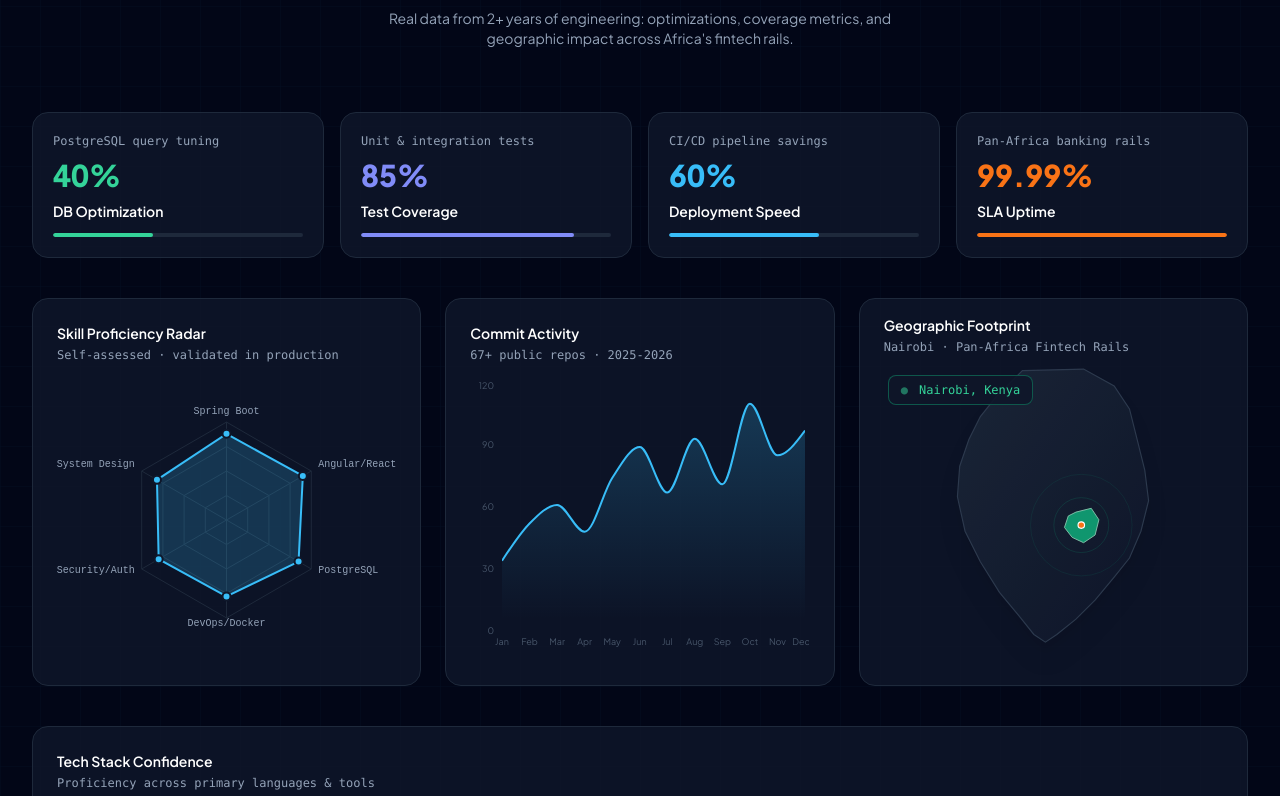
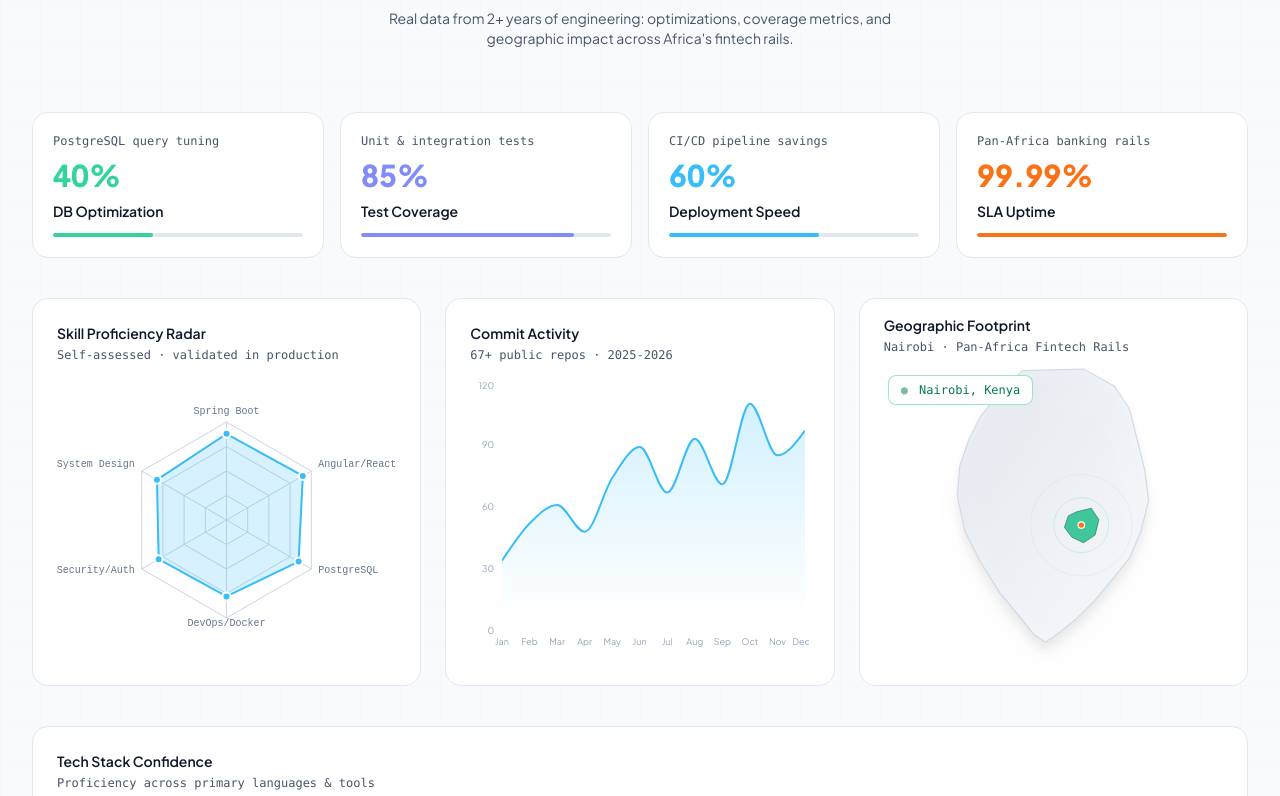
Before and after one commit to KiptooMannu/Portfolio, a React (Vite) app: page / in a window 1280 px wide. Shown: the part 2344-3140 px from the top of the page. Built offline with nearby package versions, Linux system fonts and the light colour scheme.

Commit message:
Implement light theme for live metrics

```diff
--- a/src/components/Stats.tsx
+++ b/src/components/Stats.tsx
@@ -15,6 +15,7 @@ import {
   Bar,
   Cell,
 } from "recharts";
+import { useTheme } from "../context/ThemeContext";
 
 /* ─── Data ─────────────────────────────────────────── */
 
@@ -82,7 +83,7 @@ function CountUp({ to, unit, active }: { to: number; unit: string; active: boole
 
 /* ─── Africa SVG Map ────────────────────────────────── */
 // Simplified Africa outline + Kenya highlight
-function AfricaMap() {
+function AfricaMap({ isDark }: { isDark: boolean }) {
   const [hovered, setHovered] = useState(false);
   return (
     <div className="relative flex flex-col items-center justify-center h-full min-h-[280px] select-none">
@@ -91,7 +92,7 @@ function AfricaMap() {
         <path
           d="M130 10 L210 8 L250 30 L270 60 L280 100 L290 140 L295 180 L285 220 L270 255 L250 280 L225 310 L200 335 L175 355 L160 365 L145 355 L125 330 L100 300 L75 260 L55 220 L45 175 L48 135 L60 100 L75 70 L95 45 Z"
           fill="url(#africaGrad)"
-          stroke="#334155"
+          stroke={isDark ? "#334155" : "#cbd5e1"}
           strokeWidth="1.5"
           opacity="0.85"
         />
@@ -99,7 +100,7 @@ function AfricaMap() {
         <motion.path
           d="M200 195 L220 190 L230 205 L225 225 L210 235 L195 228 L185 215 L190 200 Z"
           fill={hovered ? "#34d399" : "#10b981"}
-          stroke="#a7f3d0"
+          stroke={isDark ? "#a7f3d0" : "#047857"}
           strokeWidth="1.2"
           animate={{ opacity: [0.7, 1, 0.7] }}
           transition={{ duration: 2.5, repeat: Infinity }}
@@ -133,20 +134,20 @@ function AfricaMap() {
         {/* Gradient defs */}
         <defs>
           <linearGradient id="africaGrad" x1="0%" y1="0%" x2="100%" y2="100%">
-            <stop offset="0%" stopColor="#1e293b" />
-            <stop offset="100%" stopColor="#0f172a" />
+            <stop offset="0%" stopColor={isDark ? "#1e293b" : "#e2e8f0"} />
+            <stop offset="100%" stopColor={isDark ? "#0f172a" : "#f8fafc"} />
           </linearGradient>
         </defs>
       </svg>
       {/* Label */}
-      <div className="absolute top-3 left-3 bg-slate-900/90 border border-emerald-500/40 rounded-lg px-3 py-1.5 text-xs font-mono text-emerald-400">
+      <div className="absolute top-3 left-3 bg-white/90 dark:bg-slate-900/90 border border-emerald-500/40 rounded-lg px-3 py-1.5 text-xs font-mono text-emerald-700 dark:text-emerald-400">
         <span className="animate-pulse mr-1">●</span> Nairobi, Kenya
       </div>
       {hovered && (
         <motion.div
           initial={{ opacity: 0, y: 4 }}
           animate={{ opacity: 1, y: 0 }}
-          className="absolute bottom-6 bg-slate-900/95 border border-emerald-500/50 rounded-xl px-4 py-2 text-xs font-mono text-slate-200 shadow-xl"
+          className="absolute bottom-6 bg-white/95 dark:bg-slate-900/95 border border-emerald-500/50 rounded-xl px-4 py-2 text-xs font-mono text-slate-700 dark:text-slate-200 shadow-xl"
         >
           🌍 Pan-Africa Fintech Coverage · 99.99% SLA
         </motion.div>
@@ -161,12 +162,12 @@ interface RadarDotProps {
   cy?: number;
   index?: number;
 }
-function RadarDot({ cx = 0, cy = 0 }: RadarDotProps) {
+function RadarDot({ cx = 0, cy = 0, isDark }: RadarDotProps & { isDark: boolean }) {
   return (
     <motion.circle
       cx={cx} cy={cy} r={4}
       fill="#38bdf8"
-      stroke="#0f172a"
+      stroke={isDark ? "#0f172a" : "#ffffff"}
       strokeWidth={2}
       initial={{ scale: 0 }}
       animate={{ scale: 1 }}
@@ -185,12 +186,12 @@ interface CustomTooltipProps {
   payload?: TooltipPayload[];
   label?: string;
 }
-function CustomTooltip({ active, payload, label }: CustomTooltipProps) {
+function CustomTooltip({ active, payload, label, isDark }: CustomTooltipProps & { isDark: boolean }) {
   if (!active || !payload?.length) return null;
   return (
-    <div className="bg-slate-900/95 border border-slate-700 rounded-xl px-3 py-2 text-xs font-mono text-slate-200 shadow-xl">
+    <div className="bg-white/95 dark:bg-slate-900/95 border border-slate-200 dark:border-slate-700 rounded-xl px-3 py-2 text-xs font-mono text-slate-700 dark:text-slate-200 shadow-xl">
       <p className="text-sky-400 font-bold">{label}</p>
-      <p style={{ color: payload[0].color ?? "#38bdf8" }}>{payload[0].value} commits</p>
+      <p style={{ color: payload[0].color ?? (isDark ? "#38bdf8" : "#0284c7") }}>{payload[0].value} commits</p>
     </div>
   );
 }
@@ -198,6 +199,10 @@ function CustomTooltip({ active, payload, label }: CustomTooltipProps) {
 /* ─── Main Component ─────────────────────────────────── */
 export default function Stats() {
   const prefersReducedMotion = useReducedMotion();
+  const { theme } = useTheme();
+  const isDark = theme === "dark";
+  const chartTextColor = isDark ? "#94a3b8" : "#64748b";
+  const chartMutedColor = isDark ? "#475569" : "#94a3b8";
   const sectionRef = useRef<HTMLDivElement>(null);
   const inView = useInView(sectionRef, { once: true, margin: "-80px" });
 
@@ -210,7 +215,7 @@ export default function Stats() {
     <section
       id="stats"
       ref={sectionRef}
-      className="relative py-24 bg-slate-950 overflow-hidden"
+      className="relative py-24 bg-slate-50 dark:bg-slate-950 overflow-hidden transition-colors duration-300"
     >
       {/* Background grid */}
       <div
@@ -230,10 +235,10 @@ export default function Stats() {
             <span className="w-1.5 h-1.5 rounded-full bg-sky-400 animate-pulse" />
             LIVE METRICS · SKILLS TELEMETRY
           </span>
-          <h2 className="text-3xl sm:text-4xl font-extrabold text-white mt-2">
+          <h2 className="text-3xl sm:text-4xl font-extrabold text-slate-900 dark:text-white mt-2">
             By the <span className="text-transparent bg-clip-text bg-gradient-to-r from-sky-400 to-indigo-400">Numbers</span>
           </h2>
-          <p className="mt-3 text-slate-400 text-sm max-w-xl mx-auto">
+          <p className="mt-3 text-slate-600 dark:text-slate-400 text-sm max-w-xl mx-auto">
             Real data from 2+ years of engineering: optimizations, coverage metrics, and geographic impact across Africa's fintech rails.
           </p>
         </motion.div>
@@ -245,20 +250,20 @@ export default function Stats() {
               key={m.label}
               {...fade(0.1 + i * 0.08)}
               whileHover={prefersReducedMotion ? {} : { y: -4, scale: 1.02 }}
-              className="relative rounded-2xl border border-slate-800 bg-slate-900/80 p-5 flex flex-col gap-2 overflow-hidden group"
+              className="relative rounded-2xl border border-slate-200 dark:border-slate-800 bg-white dark:bg-slate-900/80 p-5 flex flex-col gap-2 overflow-hidden group transition-colors duration-300"
             >
               {/* Glow on hover */}
               <div
                 className="absolute inset-0 opacity-0 group-hover:opacity-100 transition-opacity duration-500 pointer-events-none rounded-2xl"
                 style={{ background: `radial-gradient(ellipse at 50% 0%, ${m.color}22 0%, transparent 70%)` }}
               />
-              <p className="text-xs font-mono text-slate-400">{m.desc}</p>
+              <p className="text-xs font-mono text-slate-600 dark:text-slate-400">{m.desc}</p>
               <div style={{ color: m.color }}>
                 <CountUp to={m.value} unit={m.unit} active={inView} />
               </div>
-              <p className="text-sm font-semibold text-white">{m.label}</p>
+              <p className="text-sm font-semibold text-slate-900 dark:text-white">{m.label}</p>
               {/* Mini progress bar */}
-              <div className="h-1 w-full bg-slate-800 rounded-full overflow-hidden mt-1">
+              <div className="h-1 w-full bg-slate-200 dark:bg-slate-800 rounded-full overflow-hidden mt-1">
                 <motion.div
                   className="h-1 rounded-full"
                   style={{ background: m.color }}
@@ -277,17 +282,17 @@ export default function Stats() {
           {/* Radar: Skill Proficiency */}
           <motion.div
             {...fade(0.2)}
-            className="rounded-2xl border border-slate-800 bg-slate-900/80 p-6 flex flex-col"
+            className="rounded-2xl border border-slate-200 dark:border-slate-800 bg-white dark:bg-slate-900/80 p-6 flex flex-col transition-colors duration-300"
           >
-            <h3 className="text-sm font-semibold text-white mb-1">Skill Proficiency Radar</h3>
-            <p className="text-xs text-slate-400 mb-4 font-mono">Self-assessed · validated in production</p>
+            <h3 className="text-sm font-semibold text-slate-900 dark:text-white mb-1">Skill Proficiency Radar</h3>
+            <p className="text-xs text-slate-600 dark:text-slate-400 mb-4 font-mono">Self-assessed · validated in production</p>
             <div className="flex-1 min-h-[220px]">
               <ResponsiveContainer width="100%" height="100%">
                 <RadarChart data={skillRadar} outerRadius="72%">
-                  <PolarGrid stroke="#1e293b" strokeWidth={1} />
+                  <PolarGrid stroke={isDark ? "#1e293b" : "#cbd5e1"} strokeWidth={1} />
                   <PolarAngleAxis
                     dataKey="skill"
-                    tick={{ fill: "#94a3b8", fontSize: 10, fontFamily: "monospace" }}
+                    tick={{ fill: chartTextColor, fontSize: 10, fontFamily: "monospace" }}
                   />
                   <Radar
                     dataKey="value"
@@ -295,7 +300,7 @@ export default function Stats() {
                     fill="#38bdf8"
                     fillOpacity={0.2}
                     strokeWidth={2}
-                    dot={<RadarDot />}
+                    dot={<RadarDot isDark={isDark} />}
                   />
                 </RadarChart>
               </ResponsiveContainer>
@@ -305,10 +310,10 @@ export default function Stats() {
           {/* Area: Commit Activity */}
           <motion.div
             {...fade(0.28)}
-            className="rounded-2xl border border-slate-800 bg-slate-900/80 p-6 flex flex-col"
+            className="rounded-2xl border border-slate-200 dark:border-slate-800 bg-white dark:bg-slate-900/80 p-6 flex flex-col transition-colors duration-300"
           >
-            <h3 className="text-sm font-semibold text-white mb-1">Commit Activity</h3>
-            <p className="text-xs text-slate-400 mb-4 font-mono">67+ public repos · 2025-2026</p>
+            <h3 className="text-sm font-semibold text-slate-900 dark:text-white mb-1">Commit Activity</h3>
+            <p className="text-xs text-slate-600 dark:text-slate-400 mb-4 font-mono">67+ public repos · 2025-2026</p>
             <div className="flex-1 min-h-[220px]">
               <ResponsiveContainer width="100%" height="100%">
                 <AreaChart data={commitActivity} margin={{ top: 4, right: 4, left: -28, bottom: 0 }}>
@@ -318,9 +323,9 @@ export default function Stats() {
                       <stop offset="95%" stopColor="#38bdf8" stopOpacity={0} />
                     </linearGradient>
                   </defs>
-                  <XAxis dataKey="month" tick={{ fill: "#475569", fontSize: 9 }} axisLine={false} tickLine={false} />
-                  <YAxis tick={{ fill: "#475569", fontSize: 9 }} axisLine={false} tickLine={false} />
-                  <Tooltip content={<CustomTooltip />} />
+                  <XAxis dataKey="month" tick={{ fill: chartMutedColor, fontSize: 9 }} axisLine={false} tickLine={false} />
+                  <YAxis tick={{ fill: chartMutedColor, fontSize: 9 }} axisLine={false} tickLine={false} />
+                  <Tooltip content={<CustomTooltip isDark={isDark} />} />
                   <Area
                     type="monotone"
                     dataKey="commits"
@@ -328,7 +333,7 @@ export default function Stats() {
                     strokeWidth={2}
                     fill="url(#commitGrad)"
                     dot={false}
-                    activeDot={{ r: 5, fill: "#38bdf8", stroke: "#0f172a", strokeWidth: 2 }}
+                    activeDot={{ r: 5, fill: "#38bdf8", stroke: isDark ? "#0f172a" : "#ffffff", strokeWidth: 2 }}
                     isAnimationActive={!prefersReducedMotion}
                   />
                 </AreaChart>
@@ -339,12 +344,12 @@ export default function Stats() {
           {/* Africa map */}
           <motion.div
             {...fade(0.36)}
-            className="rounded-2xl border border-slate-800 bg-slate-900/80 p-4 flex flex-col"
+            className="rounded-2xl border border-slate-200 dark:border-slate-800 bg-white dark:bg-slate-900/80 p-4 flex flex-col transition-colors duration-300"
           >
-            <h3 className="text-sm font-semibold text-white mb-1 px-2">Geographic Footprint</h3>
-            <p className="text-xs text-slate-400 mb-2 font-mono px-2">Nairobi · Pan-Africa Fintech Rails</p>
+            <h3 className="text-sm font-semibold text-slate-900 dark:text-white mb-1 px-2">Geographic Footprint</h3>
+            <p className="text-xs text-slate-600 dark:text-slate-400 mb-2 font-mono px-2">Nairobi · Pan-Africa Fintech Rails</p>
             <div className="flex-1 relative">
-              <AfricaMap />
+              <AfricaMap isDark={isDark} />
             </div>
           </motion.div>
         </div>
@@ -352,19 +357,26 @@ export default function Stats() {
         {/* ── Row 3: Tech Stack Bars ────────────────────── */}
         <motion.div
           {...fade(0.4)}
-          className="rounded-2xl border border-slate-800 bg-slate-900/80 p-6"
+          className="rounded-2xl border border-slate-200 dark:border-slate-800 bg-white dark:bg-slate-900/80 p-6 transition-colors duration-300"
         >
-          <h3 className="text-sm font-semibold text-white mb-1">Tech Stack Confidence</h3>
-          <p className="text-xs text-slate-400 mb-5 font-mono">Proficiency across primary languages & tools</p>
+          <h3 className="text-sm font-semibold text-slate-900 dark:text-white mb-1">Tech Stack Confidence</h3>
+          <p className="text-xs text-slate-600 dark:text-slate-400 mb-5 font-mono">Proficiency across primary languages & tools</p>
           <div className="h-[180px]">
             <ResponsiveContainer width="100%" height="100%">
               <BarChart data={techBarData} margin={{ top: 4, right: 8, left: -24, bottom: 0 }}>
-                <XAxis dataKey="name" tick={{ fill: "#94a3b8", fontSize: 11 }} axisLine={false} tickLine={false} />
-                <YAxis domain={[0, 100]} tick={{ fill: "#475569", fontSize: 9 }} axisLine={false} tickLine={false} />
+                <XAxis dataKey="name" tick={{ fill: chartTextColor, fontSize: 11 }} axisLine={false} tickLine={false} />
+                <YAxis domain={[0, 100]} tick={{ fill: chartMutedColor, fontSize: 9 }} axisLine={false} tickLine={false} />
                 <Tooltip
                   cursor={{ fill: "rgba(56,189,248,0.05)" }}
-                  contentStyle={{ background: "#0f172a", border: "1px solid #334155", borderRadius: 12, fontSize: 12, fontFamily: "monospace" }}
-                  labelStyle={{ color: "#94a3b8" }}
+                  contentStyle={{
+                    background: isDark ? "#0f172a" : "#ffffff",
+                    border: `1px solid ${isDark ? "#334155" : "#cbd5e1"}`,
+                    borderRadius: 12,
+                    fontSize: 12,
+                    fontFamily: "monospace",
+                    color: isDark ? "#e2e8f0" : "#334155",
+                  }}
+                  labelStyle={{ color: chartTextColor }}
                   itemStyle={{ color: "#38bdf8" }}
                   formatter={(v: number) => [`${v}%`, "Proficiency"]}
                 />
```
